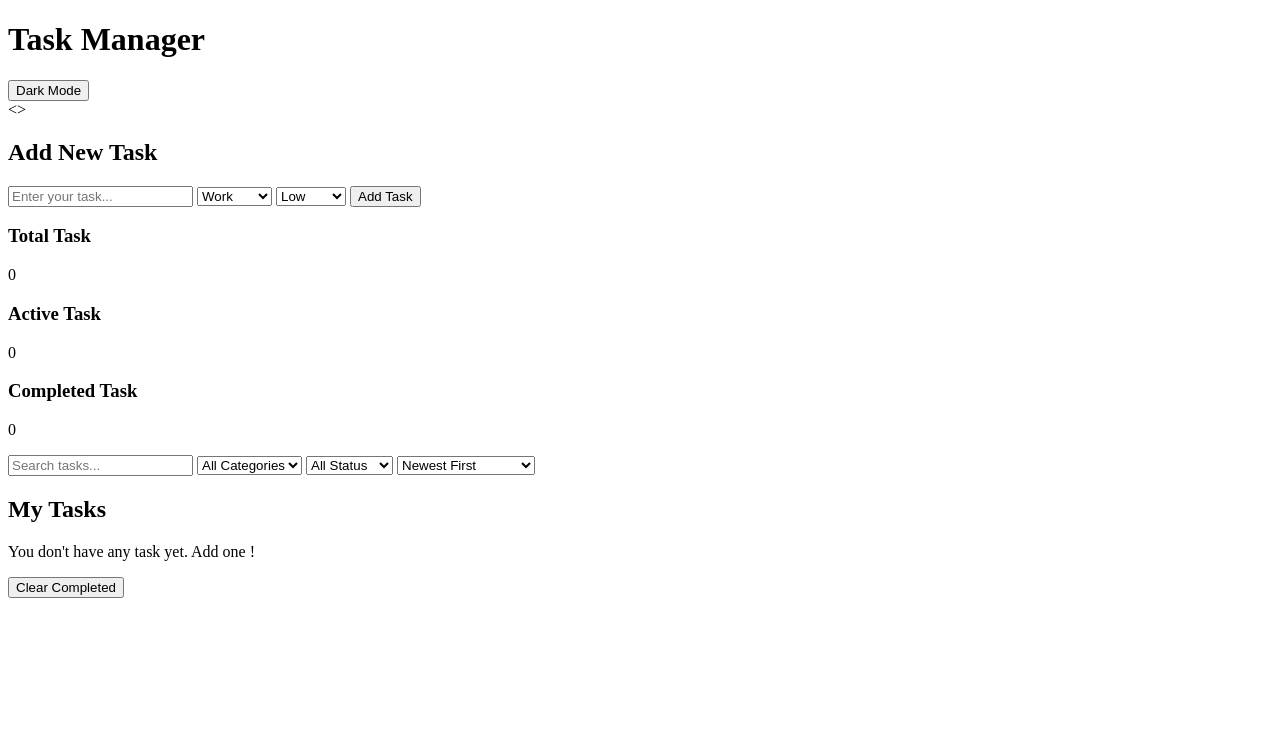
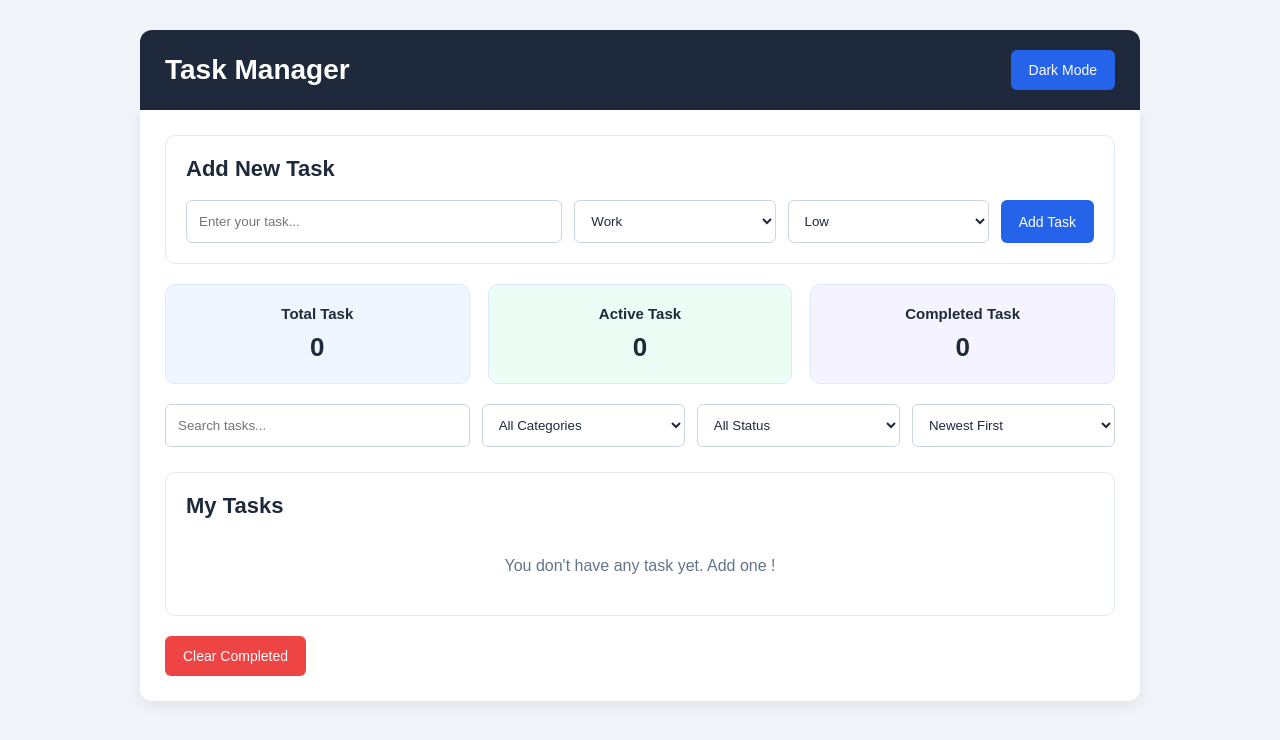
Before and after one commit to Rahul-Damal25/Task-Manager-, a plain HTML site: page index.html in a window 1280 px wide. Drawn offline with Linux system fonts and the light colour scheme.

Commit message:
add css styling

```diff
--- a/index.html
+++ b/index.html
@@ -13,8 +13,10 @@
         <button id="themebtn">Dark Mode</button>
     </header>
 
+    <main>
 
-    <>
+
+
 
            <section id="addtasksection">
 
--- a/style.css
+++ b/style.css
@@ -0,0 +1,151 @@
+*{
+    margin: 0;
+    padding: 0;
+    box-sizing: border-box;
+}
+
+body{
+    font-family: Arial, Helvetica, sans-serif;
+    background-color: #f1f5f9;
+    color: #1e293b;
+    padding: 30px 20px;
+}
+header{
+    max-width: 1000px;
+    margin: 0 auto;
+    padding: 20px 25px;
+    background-color: #1e293b;
+    color: white;
+    border-radius: 12px 12px 0 0;
+
+    display: flex;
+    justify-content: space-between;
+    align-items: center;
+}
+header h1 {
+    font-size: 28px;
+}
+
+button{
+    padding: 12px 18px;
+    border: none;
+    border-radius: 6px;
+    background-color: #2563eb;
+    color: white;
+    cursor: pointer;
+    font-size: 14px;
+    transition: 0.3s;
+}
+
+button:hover{
+    background-color: #1d4ed8;
+}
+
+main{
+    max-width: 1000px;
+    margin: 0 auto;
+    padding: 25px;
+    background-color: white;
+    border-radius: 0 0 12px 12px ;
+    box-shadow: 0 4px 15px rgba(0, 0, 0, 0.08);
+
+}
+
+h2{
+    margin-bottom: 18px;
+    font-size: 22px;
+
+}
+#addtasksection{
+    padding: 20px;
+    border: 1px solid #dbeafe;
+    border-radius: 10px;
+    margin-bottom: 20px;
+}
+#taskform{
+    display: flex;
+    gap: 12px;
+}
+input,select{
+    padding: 12px;
+    border: 1px solid #cbd5e1;
+    border-radius: 6px;
+    font-weight: 14px;
+    background-color: white;
+    color: #1e293b;
+    min-width: 0;
+}
+#taskinput{
+    flex: 2;
+}
+#taskform select{
+    flex: 1 ;
+
+}
+input:focus,select:focus{
+    outline: 2px solid #93c5fd;
+    border-color: #2563eb;
+}
+
+#taskcounter{
+    display: grid;
+    grid-template-columns: repeat(3 ,1fr);
+    gap: 18px;
+    margin-bottom: 20px;
+}
+#taskcounter div{
+    padding: 20px;
+    border-radius: 10px;
+    background-color: #eff6ff;
+    text-align: center;
+    border: 1px solid #dbeafe;
+}
+#taskcounter div:nth-child(2){
+    background-color: #ecfdf5;
+}
+
+#taskcounter div:nth-child(3){
+    background-color: #f5f3ff;
+}
+
+#taskcounter h3{
+    font-size: 15px;
+    margin-bottom: 10px;
+}
+
+#taskcounter p{
+    font-size: 26px;
+    font-weight: bold;
+}
+
+#filtersection{
+    display: grid;
+    grid-template-columns: 1.5fr 1fr 1fr 1fr;
+    gap: 12px;
+    margin-bottom: 25px;
+}
+
+#tasksection{
+    border: 1px solid #e2e8f0;
+    border-radius: 10px;
+    padding: 20px;
+    margin-bottom: 20px;
+}
+
+#tasklist{
+    display: flex;
+    flex-direction: column;
+    gap: 10px;
+}
+#emptymessage{
+    color: #64748b;
+    padding: 20px 0;
+    text-align: center;
+}
+
+#clearcompletedbtn{
+    background-color: #ef4444;
+}
+#clearcompletedbtn:hover{
+    background-color: #dc2626;
+}
```
